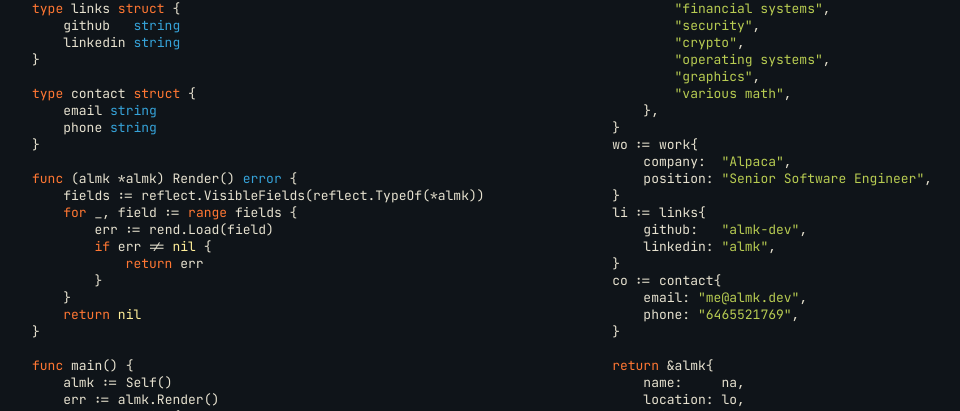
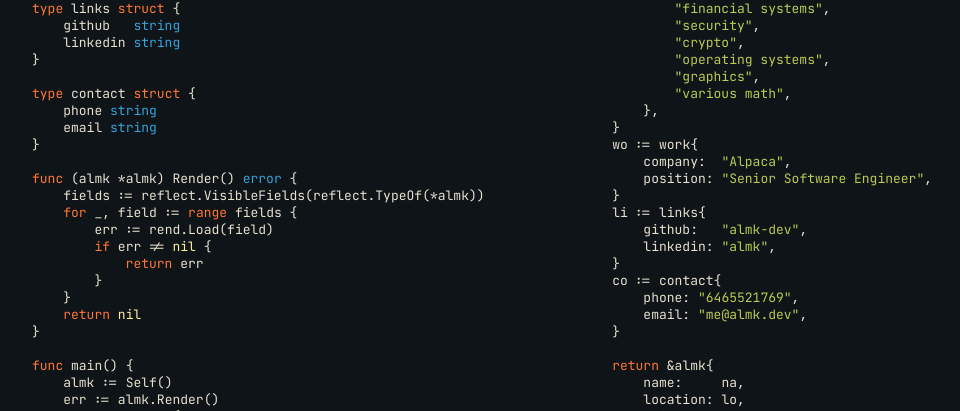
Before and after one commit to abdl-dev/abdul-malek-dev.github.io, a Jekyll site: the page built from index.md, in a window 1280 px wide. Shown: the part 712-1123 px from the top of the page, without its empty margins (158-1118 px from the left). Built offline with Jekyll 4.4.1, drawn with Linux system fonts in a browser that asks for light colours; some of the changed lines change nothing that is shown.

Commit message:
Change order

```diff
--- a/_includes/go.html
+++ b/_includes/go.html
@@ -45,8 +45,8 @@ type links struct {
 }
 
 type contact struct {
+	phone string
 	email string
-	phone string
 }
 
 func (almk *almk) Render() error {
@@ -126,8 +126,8 @@ func Self() *almk {
 		linkedin: "almk",
 	}
 	co := contact{
+		phone: "6465521769",
 		email: "me@almk.dev",
-		phone: "6465521769",
 	}
 
 	return &almk{
```
